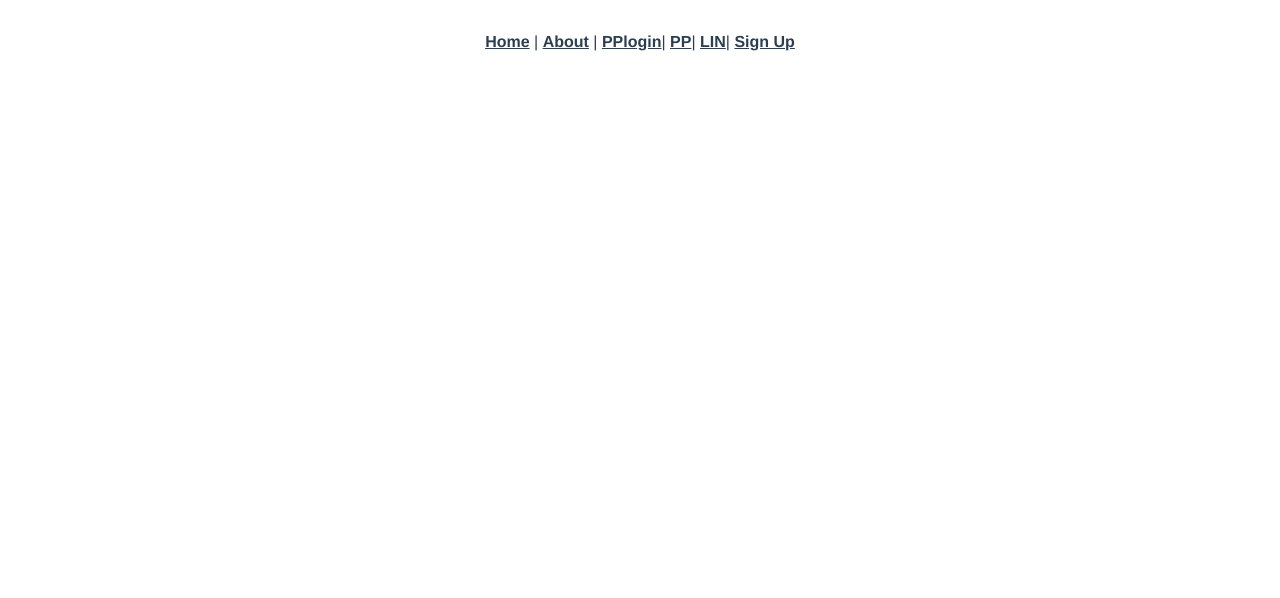
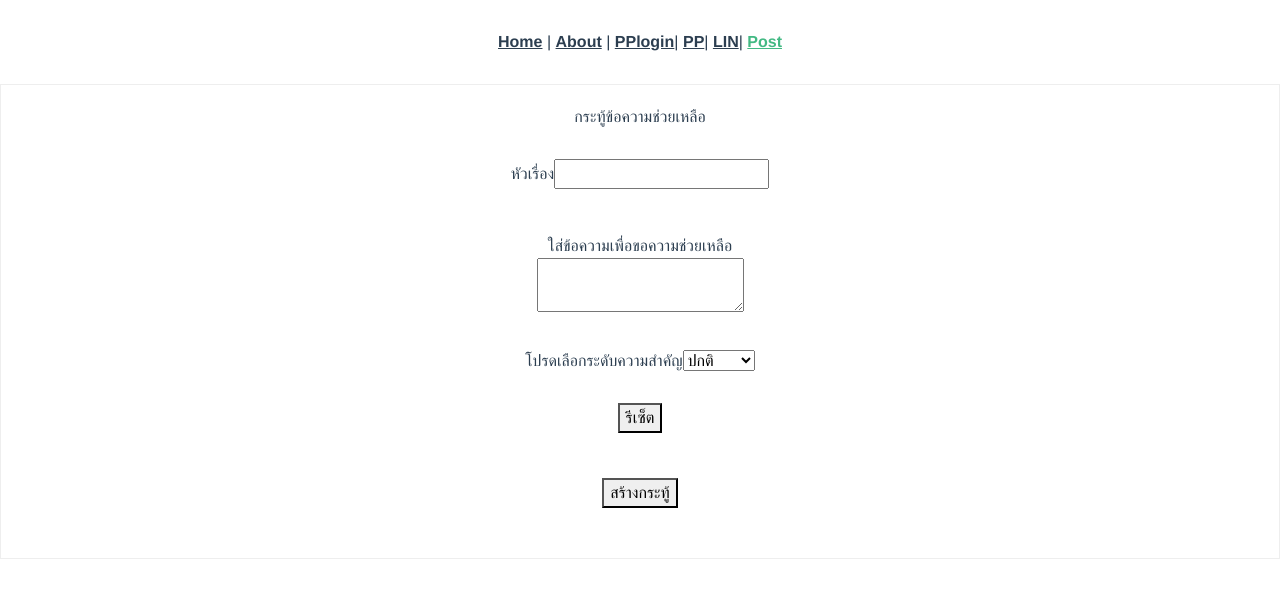
Before and after one commit to pp-chjz/webtech-project, a Vue app: page /Post in a window 1280 px wide. Shown: the top 598 px of the page. Built offline with nearby package versions, Linux system fonts and the light colour scheme.

Commit message:
add PostCreateForm.vue in components and Post.vue in views

```diff
--- a/src/App.vue
+++ b/src/App.vue
@@ -6,7 +6,7 @@
       <router-link to="/pplogin">PPlogin</router-link>|
       <router-link to="/pp">PP</router-link>|
       <router-link to="/lin">LIN</router-link>|
-      <router-link to="/SignUp">Sign Up</router-link>
+      <router-link to="/Post">Post</router-link>
     </div>
     <router-view/>
   </div>
--- /dev/null
+++ b/src/components/PostCreateForm.vue
@@ -0,0 +1,72 @@
+<template>
+
+  <div class="frame">
+    กระทู้ข้อความช่วยเหลือ
+    <div>
+         <div class="mb-15">
+            <label>หัวเรื่อง</label>
+            <input type="text" v-model="form.topic">
+        </div>
+
+        <div class="mb-15">
+            <label>ใส่ข้อความเพื่อขอความช่วยเหลือ </label>
+            <br>
+            <textarea v-model="form.text"></textarea>
+        </div>
+
+        <div class="fmb-15">
+          <label>โปรดเลือกระดับความสำคัญ </label>
+          <select v-model="form.priority">
+            <option>ปกติ</option>
+            <option>ด่วน</option>
+            <option>ด่วนมาก</option>
+          </select>
+        </div>
+
+        <div class="mb-15">
+            <button @click="clearForm()">รีเซ็ต</button>
+        </div>
+
+        <div class="mb-15">
+          <button>สร้างกระทู้</button>
+        </div>
+    </div>
+
+  </div>
+</template>
+
+<script>
+export default {
+    data() {
+        return {
+            form: {
+                    topic: '',
+                    text: '',
+                    priority: 'ปกติ'
+                }
+        }
+    },
+    methods: {
+        clearForm() {
+          console.log('clear');
+            this.form = {
+                    topic: '',
+                    text: '',
+                    priority: 'ปกติ',
+
+            }
+        }
+    }
+}
+</script>
+
+<style lang="scss" scoped>
+.mb-15{
+  padding: 15px;
+  margin: 15px;
+}
+.frame{
+  border: 1px solid #eee;
+  padding: 20px;
+}
+</style>>
--- a/src/components/SignUpCreateForm.vue
+++ /dev/null
@@ -1,41 +0,0 @@
-<template>
-  <div>
-      Sign Up Form
-        <b-container fluid>
-            <b-row class="my-1" v-for="type in types" :key="type">
-            <b-col sm="3">
-                <label :for="`type-${type}`"><code>{{ type }}</code>:</label>
-            </b-col>
-            <b-col sm="9">
-                <b-form-input :id="`type-${type}`" :type="type" ></b-form-input>
-            </b-col>
-            </b-row>
-        </b-container>
-        <b-button variant="info">Create an Account</b-button>
-
-
-  </div>
-</template>
-
-<script>
-export default {
-    data() {
-      return {
-        types: [
-          'Username',
-          'password',
-          'Email',
-          'Line',
-          'Facebook',
-          'Tel'
-        ]
-      }
-    }
-}
-</script>
-
-<style>
-.lb-ip-20{
-    margin-block: 20px;
-}
-</style>
--- a/src/main.js
+++ b/src/main.js
@@ -14,6 +14,7 @@ Vue.use(BootstrapVue)
 // Optionally install the BootstrapVue icon components plugin
 Vue.use(IconsPlugin)
 
+
 Vue.config.productionTip = false
 
 new Vue({
--- a/src/router/index.js
+++ b/src/router/index.js
@@ -5,7 +5,7 @@ import Home from '../views/Home.vue'
 import PpLogin from'../views/Pplogin.vue'
 import Pp from'../views/Pp.vue'
 import Lin from'../views/Lin.vue'
-import SignUp from'../views/SignUp.vue'
+import Post from'../views/Post.vue'
 
 Vue.use(VueRouter)
 
@@ -39,9 +39,9 @@ const routes = [
     component: Lin
   },
   {
-    path: '/SignUp',
-    name: 'SignUp',
-    component: SignUp
+    path: '/Post',
+    name: 'Post',
+    component: Post
   },
 
 ]
--- /dev/null
+++ b/src/views/Post.vue
@@ -0,0 +1,14 @@
+<template>
+  <div>
+      <post-create-form></post-create-form>
+  </div>
+</template>
+
+<script>
+import PostCreateForm from '@/components/PostCreateForm'
+export default {
+  components: {
+    PostCreateForm
+  }
+}
+</script>
--- a/src/views/SignUp.vue
+++ /dev/null
@@ -1,14 +0,0 @@
-<template>
-  <div>
-    <sign-up-create-form></sign-up-create-form>
-  </div>
-</template>
-
-<script>
-import SignUpCreateForm from '@/components/SignUpCreateForm'
-export default {
-  components: {
-    SignUpCreateForm
-  }
-}
-</script>
```
